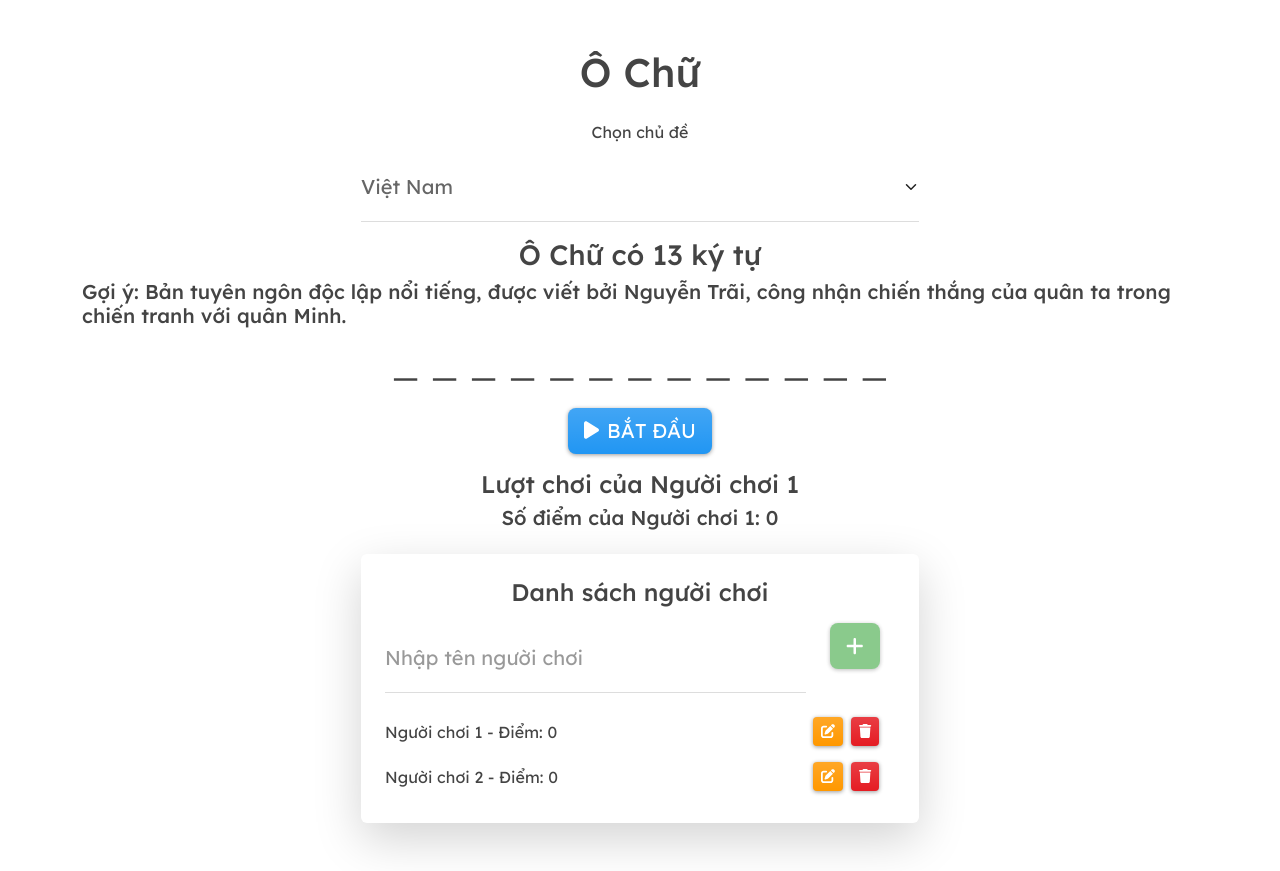
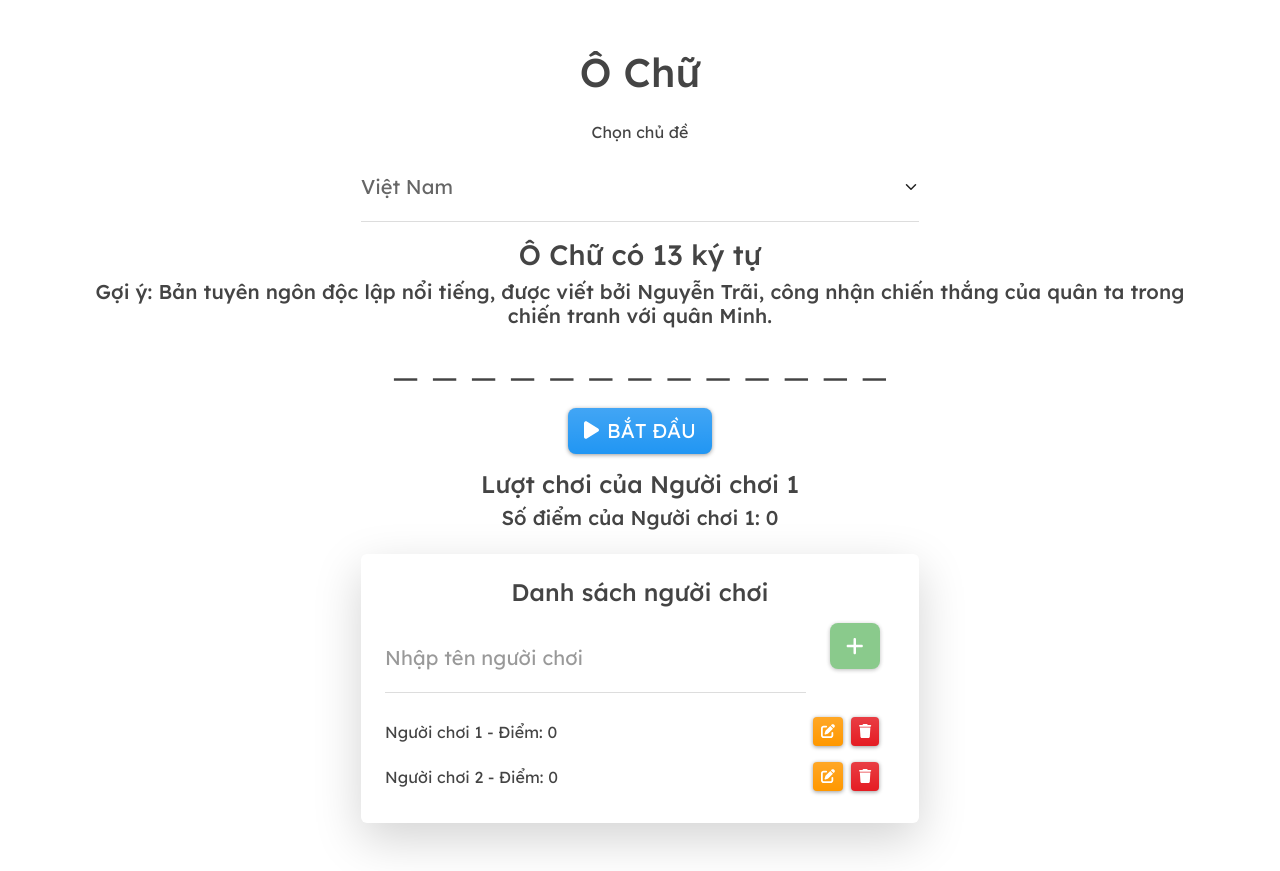
Before and after one commit to tungpham42/ochu, a React (Create React App) app: page / in a window 1280 px wide. Built offline with nearby package versions, Linux system fonts and the light colour scheme.

Commit message:
text-center

```diff
--- a/src/components/KambriaWordPuzzle.js
+++ b/src/components/KambriaWordPuzzle.js
@@ -288,7 +288,7 @@ const KambriaWordPuzzle = () => {
         <>
           <Row className="justify-content-center">
             <Col xs="auto">
-              <h5>Gợi ý: {clue}</h5>
+              <h5 class="text-center">Gợi ý: {clue}</h5>
               <h3 className="text-center display-6">{getMaskedWord()}</h3>
             </Col>
           </Row>
@@ -304,7 +304,7 @@ const KambriaWordPuzzle = () => {
           {players.length > 0 && (
             <div className="mt-3 text-center">
               <h4>Lượt chơi của {players[currentPlayerIndex]?.name}</h4>
-              <h5>
+              <h5 class="text-center">
                 Số điểm của {players[currentPlayerIndex]?.name}:{" "}
                 {players[currentPlayerIndex]?.score}
               </h5>
--- a/src/components/WordPuzzle.js
+++ b/src/components/WordPuzzle.js
@@ -312,7 +312,7 @@ const WordPuzzle = () => {
         <>
           <Row className="justify-content-center">
             <Col xs="auto">
-              <h5>Gợi ý: {clue}</h5>
+              <h5 class="text-center">Gợi ý: {clue}</h5>
               <h3 className="text-center display-6">{getMaskedWord()}</h3>
             </Col>
           </Row>
@@ -328,7 +328,7 @@ const WordPuzzle = () => {
           {players.length > 0 && (
             <div className="mt-3 text-center">
               <h4>Lượt chơi của {players[currentPlayerIndex]?.name}</h4>
-              <h5>
+              <h5 class="text-center">
                 Số điểm của {players[currentPlayerIndex]?.name}:{" "}
                 {players[currentPlayerIndex]?.score}
               </h5>
```
